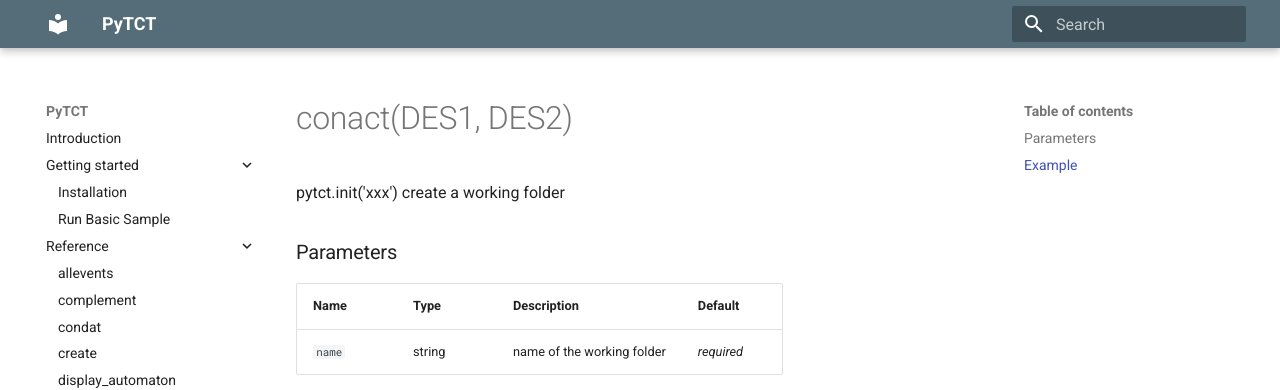
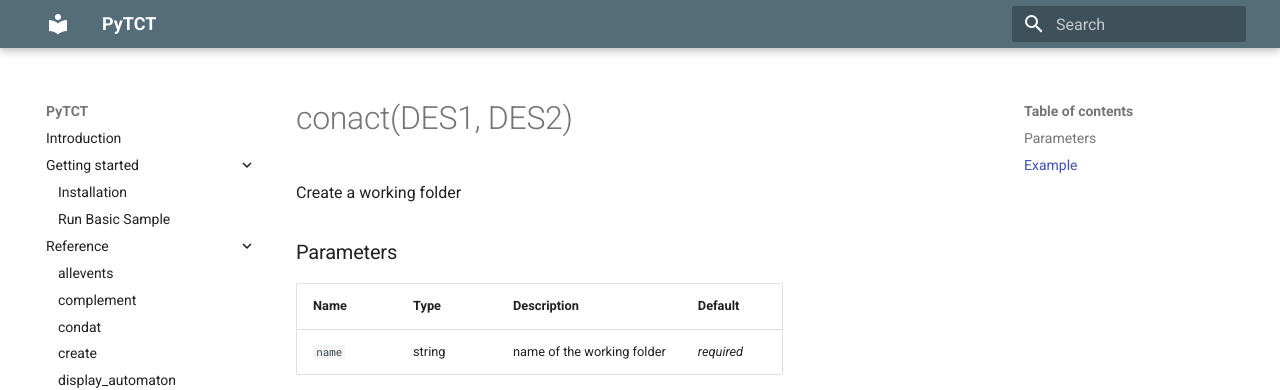
Before and after one commit to OMUCAI/PyTCT-docs, an MkDocs documentation site: the page built from docs/reference/init.md, in a window 1280 px wide. Shown: the top 390 px of the page. Built offline with MkDocs 1.6.1 and Material for MkDocs 9.7.7, drawn with Linux system fonts in a browser that asks for light colours.

Commit message:
Update init.md

```diff
--- a/docs/reference/init.md
+++ b/docs/reference/init.md
@@ -1,6 +1,6 @@
 # conact(DES1, DES2)
 
-pytct.init('xxx') create a working folder
+Create a working folder
 
 ### Parameters
 | Name       | Type    | Description                                                          |  Default   |
```
